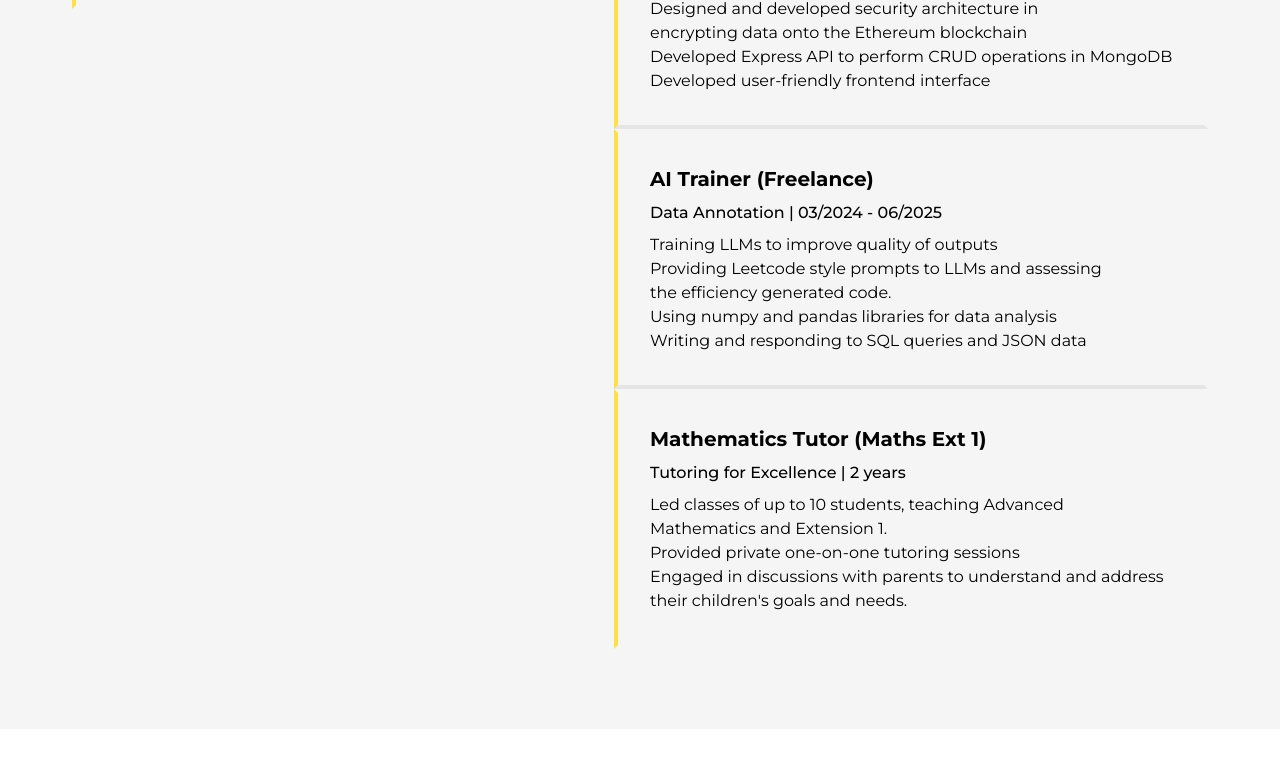
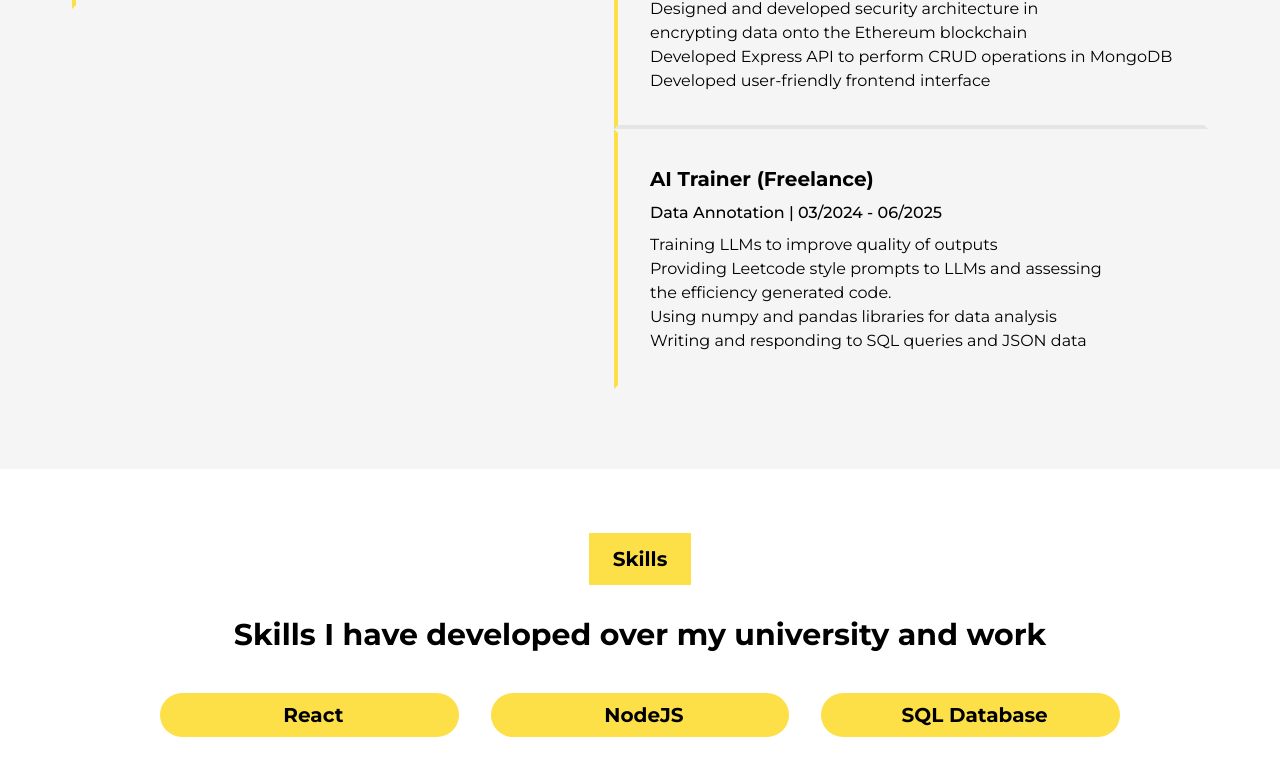
Before and after one commit to zinvolle/portfolio-web-app, a React (Create React App) app: page / in a window 1280 px wide. Shown: the part 1979-2746 px from the top of the page. Built offline with nearby package versions, Linux system fonts and the light colour scheme.

Commit message:
got rid of maths ext1

```diff
--- a/src/components/resume.js
+++ b/src/components/resume.js
@@ -53,7 +53,7 @@ function Resume() {
                         <p className="text-l montserrat">Developed Express API to perform CRUD operations in MongoDB</p>
                         <p className="text-l montserrat">Developed user-friendly frontend interface </p>
                     </div>
-                    <div className="border-4 border-neutral-100 border-l-yellow-300 border-b-neutral-200 p-8">
+                    <div className="border-4 border-neutral-100 border-l-yellow-300 p-8">
                         <p className="text-xl montserrat font-bold">AI Trainer (Freelance)</p>
                         <p className="text-l montserrat font-medium mt-2 mb-2">Data Annotation | 03/2024 - 06/2025</p>
                         <p className="text-l montserrat">Training LLMs to improve quality of outputs</p>
@@ -61,15 +61,6 @@ function Resume() {
                         the efficiency generated code. </p>
                         <p className="text-l montserrat">Using numpy and pandas libraries for data analysis</p>
                         <p className="text-l montserrat">Writing and responding to SQL queries and JSON data</p>
-                    </div>
-                    <div className="border-4 border-neutral-100 border-l-yellow-300 p-8">
-                        <p className="text-xl montserrat font-bold">Mathematics Tutor (Maths Ext 1)</p>
-                        <p className="text-l montserrat font-medium mt-2 mb-2">Tutoring for Excellence | 2 years </p>
-                        <p className="text-l montserrat">Led classes of up to 10 students, teaching Advanced
-                                                         <br/> Mathematics and Extension 1. </p>
-                        <p className="text-l montserrat">Provided private one-on-one tutoring sessions</p>
-                        <p className="text-l montserrat">Engaged in discussions with parents to understand and address <br/>
-                                                         their children's goals and needs.</p>
                     </div>
                 </div>
             </div>
```
